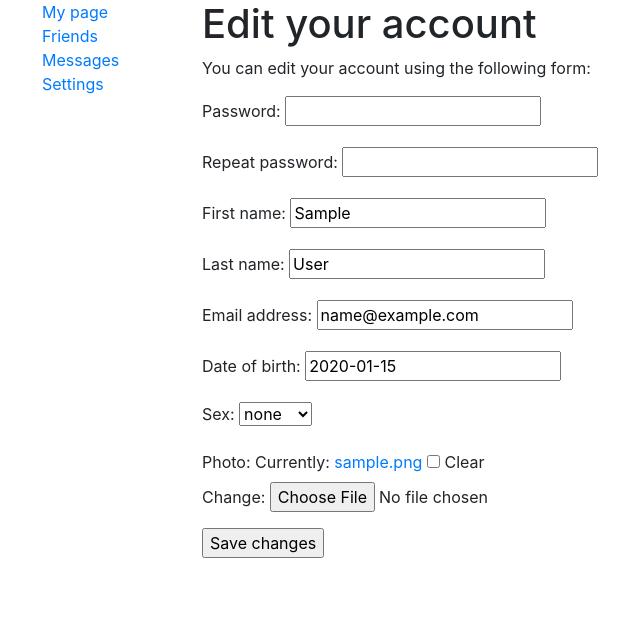
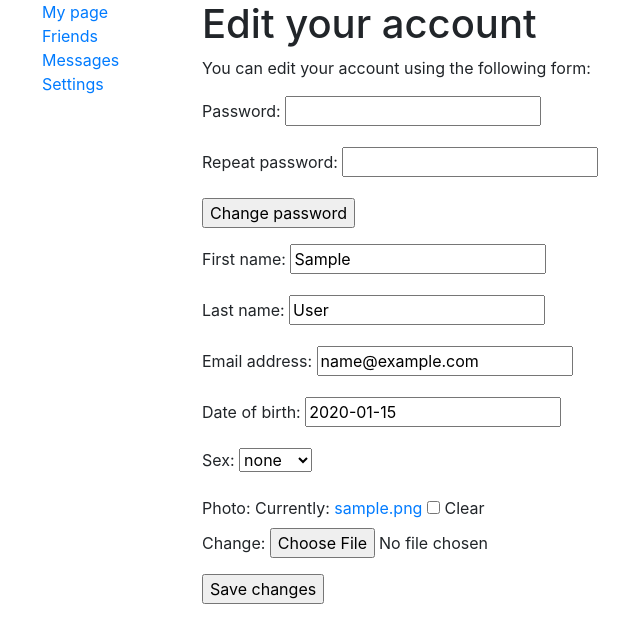
Before and after one commit to koma00/cn, a Django app: page /edit/ in a window 1280 px wide. Shown: the part 40-683 px from the top of the page, without its empty margins (133-773 px from the left). Run offline with Django 3.2, Linux system fonts and the light colour scheme; a user stored in the database is signed in; tables that the repository leaves empty hold one stand-in row (values such as "Sample post"); some libraries are stand-ins or nearby versions.

Commit message:
Separation of password change and other settings

```diff
--- a/account/templates/account/edit.html
+++ b/account/templates/account/edit.html
@@ -7,9 +7,13 @@
     <p>You can edit your account using the following form:</p>
     <form action="." method="post" enctype="multipart/form-data">
         {{ password_form.as_p }}
+        {% csrf_token %}
+        <p><input type="submit" name="change_password" value="Change password"></p>
+    </form>
+    <form action="." method="post" enctype="multipart/form-data">
         {{ user_form.as_p }}
         {{ profile_form.as_p }}
         {% csrf_token %}
-        <p><input type="submit" value="Save changes"></p>
+        <p><input type="submit" name="save_changes" value="Save changes"></p>
     </form>
 {% endblock %}
--- a/account/views.py
+++ b/account/views.py
@@ -59,16 +59,23 @@ def register(request):
 @login_required
 def edit(request):
     if request.method == 'POST':
-        password_form = PasswordEditForm(instance=request.user, data=request.POST)
-        user_form = UserEditForm(instance=request.user, data=request.POST)
-        profile_form = ProfileEditForm(instance=request.user.profile,
+        if 'change_password' in request.POST:
+            password_form = PasswordEditForm(instance=request.user, data=request.POST)
+            user_form = UserEditForm(instance=request.user)
+            profile_form = ProfileEditForm(instance=request.user.profile)
+            if password_form.is_valid():
+                request.user.set_password(password_form.cleaned_data['password'])
+                messages.success(request, 'Password updated successfully')
+        elif 'save_changes' in request.POST:
+            password_form = PasswordEditForm(instance=request.user)
+            user_form = UserEditForm(instance=request.user, data=request.POST)
+            profile_form = ProfileEditForm(instance=request.user.profile,
                                        data=request.POST,
                                        files=request.FILES)
-        if password_form.is_valid() and user_form.is_valid() and profile_form.is_valid():
-            request.user.set_password(password_form.cleaned_data['password'])
-            user_form.save()
-            profile_form.save()
-            messages.success(request, 'Profile updated successfully')
+            if user_form.is_valid() and profile_form.is_valid():
+                user_form.save()
+                profile_form.save()
+                messages.success(request, 'Profile updated successfully')
         else:
             messages.error(request, 'Error updating your profile')
     else:
```
